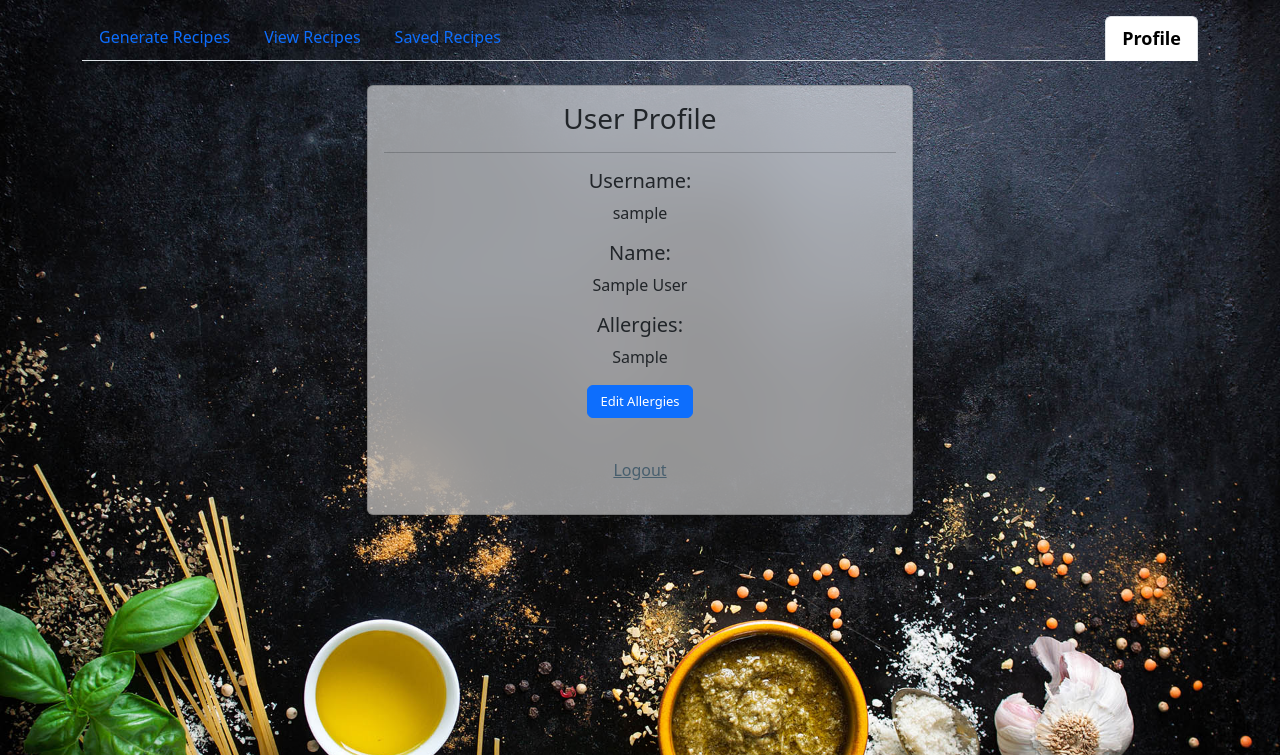
After one commit to mansan2000/recipe-generator, a Flask app: page /profile in a window 1280 px wide. The commit adds this page. Shown: the top 755 px of the page. Run offline with Flask 3, Linux system fonts and the light colour scheme; the visitor is signed in with stand-in values (Sample User, id 1); tables that the repository leaves empty hold one stand-in row (values such as "Sample post").

Commit message:
added profile tab

```diff
--- a/src/app.py
+++ b/src/app.py
@@ -97,7 +97,7 @@ def signup_form():
         password = request.form.get('password')
         confirm_password = request.form.get('confirm_password')
         selected_allergies = request.form.getlist('allergies')
-        allergies = ', '.join(selected_allergies)
+        allergies = ','.join(selected_allergies)
 
 
         if confirm_password != password:
@@ -213,5 +213,44 @@ def saved_recipes():
 
     return render_template("/account/saved_recipes.html", saved_recipes_data = saved_recipes_data)
 
+
+@app.route("/profile")
+def profile():
+    allRows = User.query.all()
+    for user in allRows:
+        if user.username == session['user']:
+            name = user.firstName + " " + user.lastName
+            username = user.username
+            allergies = user.allergies.split(',')
+
+    return render_template("/account/profile.html", name=name, username=username, allergies=allergies)
+
+
+@app.route('/editAllergies', methods=['POST'])
+def edit_allergies():
+    try:
+        data = request.get_json()
+        new_allergy = data.get('allergy')
+        allRows = User.query.all()
+        current_allergies = []
+        for user in allRows:
+            if user.username == session['user']:
+                current_allergies = user.allergies.split(',')
+                if new_allergy in current_allergies:
+                    current_allergies.remove(new_allergy)
+                elif new_allergy not in current_allergies:
+                    current_allergies.append(new_allergy)
+                user.allergies = ','.join(current_allergies)
+                print(user.allergies)
+        db.session.commit()
+
+
+        response_data = {'message': 'Allergy added successfully!', 'allergies': new_allergy}
+        return jsonify(response_data), 200
+
+    except Exception as e:
+        return jsonify({'error': str(e)}), 500
+
+
 if __name__ == '__main__':
     app.run()
--- a/src/templates/account/generate.html
+++ b/src/templates/account/generate.html
@@ -34,7 +34,7 @@
       <a class="nav-link" href="/saved-recipes">Saved Recipes</a>
     </li>
     <li class="ml-auto">
-      <a class="nav-link" href="/logout">Logout</a>
+      <a class="nav-link" href="/profile">Profile</a>
     </li>
   </ul>
 </div>
--- /dev/null
+++ b/src/templates/account/profile.html
@@ -0,0 +1,136 @@
+{% extends "base.html" %}
+
+{% block content %}
+
+<style>
+   body {
+    background-image: url("../../static/slider-image2.jpg");
+    background-size: cover;
+    background-repeat: no-repeat;
+    background-attachment: fixed;
+  }
+
+  h2 {
+    color: white;
+  }
+  .ml-auto {
+    margin-left: auto;
+    font-weight: bolder;
+    font-size: large;
+  }
+  .fw-bold {
+    font-size: 2em;
+  }
+  ul.no-bullets {
+    list-style: none;
+    padding-left: 0;
+  }
+
+</style>
+
+<div class="container mt-3">
+  <ul class="nav nav-tabs">
+    <li class="nav-item">
+      <a class="nav-link" href="/generate-recipes">Generate Recipes</a>
+    </li>
+    <li class="nav-item">
+      <a class="nav-link" href="/results">View Recipes</a>
+    </li>
+    <li class="nav-item">
+      <a class="nav-link" href="/saved-recipes">Saved Recipes</a>
+    </li>
+    <li class="nav-item ml-auto">
+      <a class="nav-link active"  href="/profile">Profile</a>
+    </li>
+  </ul>
+</div>
+
+<!-- Section: Profile Block -->
+<section class="text-center">
+<div class="container mt-4">
+  <div class="row">
+    <div class="col-md-6 offset-md-3">
+      <div class="card" style="background: hsla(0, 0%, 100%, 0.55); backdrop-filter: blur(30px);">
+        <div class="card-body">
+          <h3 class="card-title">User Profile</h3>
+          <hr>
+          <div class="mb-3">
+            <h5>Username:</h5>
+            <p>{{username}}</p>
+          </div>
+          <div class="mb-3">
+            <h5>Name:</h5>
+            <p>{{name}}</p>
+          </div>
+          <div class="mb-3">
+            <h5>Allergies:</h5>
+            <ul class="no-bullets">
+              {% for allergy in allergies %}
+              <li>{{ allergy }}</li>
+              {% endfor %}
+            </ul>
+            <div class="mb-3">
+              <button id="editAllergies" class="btn btn-primary" onclick="toggleEditForm()" style="font-size: small">Edit Allergies</button>
+              <form id="editForm" style="display: none;">
+<!--                <label for="allergyInput">Enter Allergy:</label>-->
+                <input type="text" id="allergyInput" name="allergyInput">
+                <br>
+                <button type="button" class="btn btn-primary" onclick="editAllergy()" style="font-size: small; margin-top: 7px">confirm</button>
+                <p style="font-size: smaller">Enter in an allergy, if it is already listed it will be removed, if it is not listed it will be added</p>
+              </form>
+            </div>
+            <br>
+            <div class="mb-3">
+              <a href="/logout" style="color: #485F6E">Logout</a>
+            </div>
+          </div>
+        </div>
+      </div>
+    </div>
+  </div>
+</div>
+</section>
+
+
+<script>
+  function toggleEditForm() {
+    const editForm = document.getElementById('editForm');
+    const editButton = document.getElementById("editAllergies")
+    if (editForm.style.display === 'none') {
+      editForm.style.display = 'block';
+      editButton.style.display = "none"
+    } else {
+      editForm.style.display = 'none';
+      editButton.style.display = "block"
+    }
+  }
+
+  function editAllergy() {
+  const allergyInput = document.getElementById('allergyInput');
+  const newAllergy = allergyInput.value.trim();
+
+  if (newAllergy !== '') {
+    const data = { allergy: newAllergy };
+
+    fetch('/editAllergies', {
+      method: 'POST',
+      headers: {
+        'Content-Type': 'application/json'
+      },
+      body: JSON.stringify(data)
+    })
+    .then(response => {
+      if (response.ok) {
+        window.location.reload()
+      } else {
+      }
+    })
+    .catch(error => {
+      console.error('Network error occurred.', error);
+    });
+  }
+}
+
+</script>
+
+{% endblock %}
--- a/src/templates/account/results.html
+++ b/src/templates/account/results.html
@@ -35,7 +35,7 @@
       <a class="nav-link" href="/saved-recipes">Saved Recipes</a>
     </li>
     <li class="nav-item ml-auto">
-      <a class="nav-link" href="/logout">Logout</a>
+      <a class="nav-link" href="/profile">Profile</a>
     </li>
   </ul>
 </div>
--- a/src/templates/account/saved_recipes.html
+++ b/src/templates/account/saved_recipes.html
@@ -35,7 +35,7 @@
       <a class="nav-link active" href="/saved-recipes">Saved Recipes</a>
     </li>
     <li class="nav-item ml-auto">
-      <a class="nav-link" href="/logout">Logout</a>
+      <a class="nav-link" href="/profile">Profile</a>
     </li>
   </ul>
 </div>
```
Also changed, not shown: src/templates/account/view.html (+8 -1 lines).
